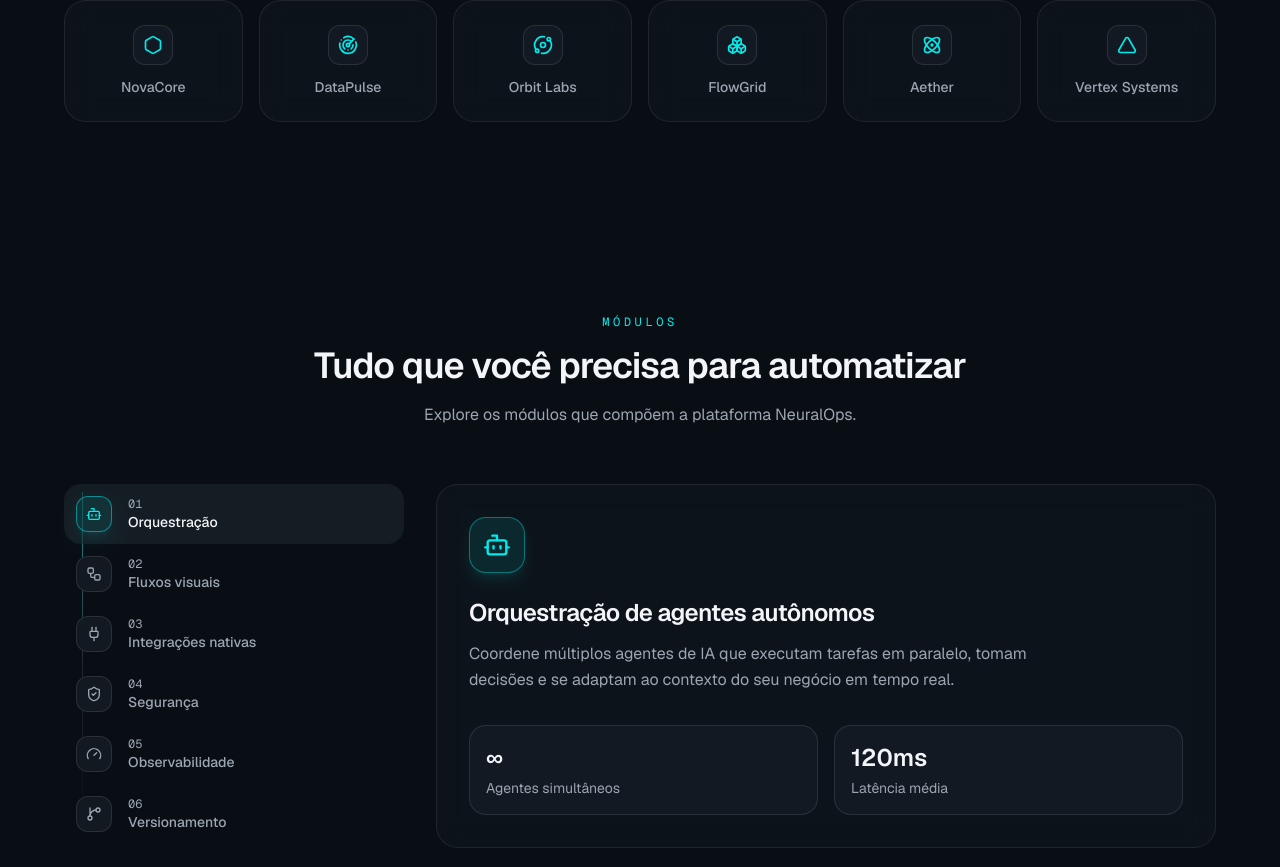
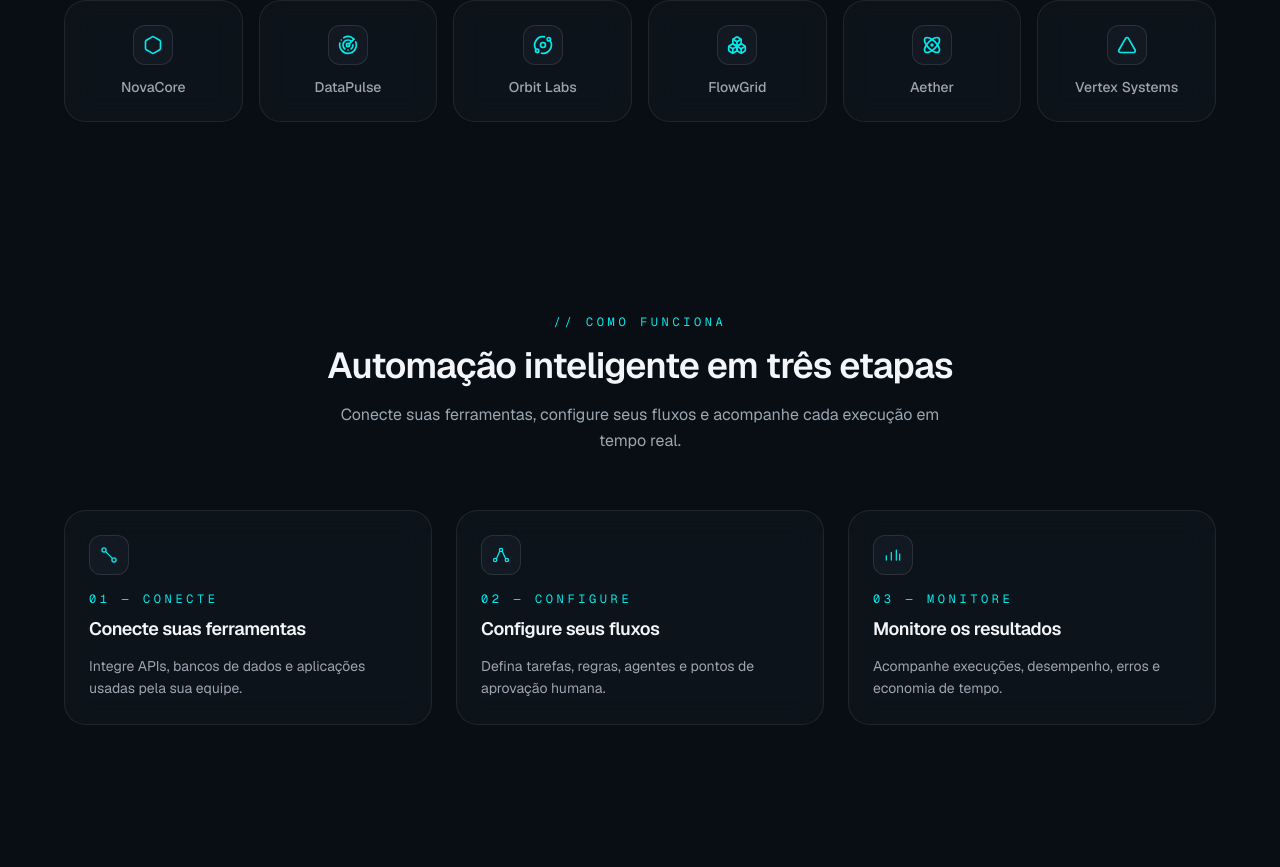
Before and after one commit to kaykymomoli/ai-futuristic-product-lab, a Next.js app in the folder projects/neuralops-ai/: page / in a window 1280 px wide. Shown: the part 1253-2120 px from the top of the page. Built offline with nearby package versions, Linux system fonts and the light colour scheme.

Commit message:
feat: add how it works section

```diff
--- a/projects/neuralops-ai/src/app/page.tsx
+++ b/projects/neuralops-ai/src/app/page.tsx
@@ -1,6 +1,7 @@
 import { Navbar } from "@/components/navbar";
 import { HeroSection } from "@/components/hero-section";
 import { TrustedCompaniesSection } from "@/components/trusted-companies-section";
+import { HowItWorksSection } from "@/components/how-it-works-section";
 import { FeaturesSection } from "@/components/features-section";
 import { CTA } from "@/components/cta";
 import { Footer } from "@/components/footer";
@@ -12,6 +13,7 @@ export default function Home() {
       <main>
         <HeroSection />
         <TrustedCompaniesSection />
+        <HowItWorksSection />
         <FeaturesSection />
         <CTA />
       </main>
--- /dev/null
+++ b/projects/neuralops-ai/src/components/how-it-works-section.tsx
@@ -0,0 +1,121 @@
+type Step = {
+  number: string
+  action: string
+  title: string
+  description: string
+  icon: React.ReactNode
+}
+
+const steps: Step[] = [
+  {
+    number: '01',
+    action: 'CONECTE',
+    title: 'Conecte suas ferramentas',
+    description:
+      'Integre APIs, bancos de dados e aplicações usadas pela sua equipe.',
+    icon: (
+      <svg
+        viewBox="0 0 24 24"
+        fill="none"
+        stroke="currentColor"
+        strokeWidth={1.5}
+        strokeLinecap="round"
+        strokeLinejoin="round"
+        className="h-5 w-5"
+      >
+        <circle cx="6" cy="6" r="2.5" />
+        <circle cx="18" cy="18" r="2.5" />
+        <path d="M8 8l8 8" />
+      </svg>
+    ),
+  },
+  {
+    number: '02',
+    action: 'CONFIGURE',
+    title: 'Configure seus fluxos',
+    description:
+      'Defina tarefas, regras, agentes e pontos de aprovação humana.',
+    icon: (
+      <svg
+        viewBox="0 0 24 24"
+        fill="none"
+        stroke="currentColor"
+        strokeWidth={1.5}
+        strokeLinecap="round"
+        strokeLinejoin="round"
+        className="h-5 w-5"
+      >
+        <circle cx="5" cy="18" r="2" />
+        <circle cx="12" cy="6" r="2" />
+        <circle cx="19" cy="18" r="2" />
+        <path d="M6.5 16.5l4-9M17.5 16.5l-4-9" />
+      </svg>
+    ),
+  },
+  {
+    number: '03',
+    action: 'MONITORE',
+    title: 'Monitore os resultados',
+    description:
+      'Acompanhe execuções, desempenho, erros e economia de tempo.',
+    icon: (
+      <svg
+        viewBox="0 0 24 24"
+        fill="none"
+        stroke="currentColor"
+        strokeWidth={1.5}
+        strokeLinecap="round"
+        strokeLinejoin="round"
+        className="h-5 w-5"
+      >
+        <path d="M4 18V13" />
+        <path d="M10 18V9" />
+        <path d="M16 18V6" />
+        <path d="M20 18V11" />
+      </svg>
+    ),
+  },
+]
+
+export function HowItWorksSection() {
+  return (
+    <section className="px-4 py-20 sm:px-6 lg:py-28">
+      <div className="mx-auto max-w-6xl">
+        <div className="mx-auto max-w-2xl text-center">
+          <p className="font-mono text-xs uppercase tracking-[0.3em] text-primary">
+            {'// COMO FUNCIONA'}
+          </p>
+          <h2 className="mt-4 text-balance text-3xl font-semibold tracking-tight sm:text-4xl">
+            Automação inteligente em três etapas
+          </h2>
+          <p className="mt-4 text-pretty leading-relaxed text-muted-foreground">
+            Conecte suas ferramentas, configure seus fluxos e acompanhe cada
+            execução em tempo real.
+          </p>
+        </div>
+
+        <div className="mt-14 grid grid-cols-1 gap-6 md:grid-cols-3">
+          {steps.map((step) => (
+            <div
+              key={step.number}
+              className="flex h-full flex-col rounded-2xl border border-border glass p-6"
+            >
+              <span className="flex h-10 w-10 items-center justify-center rounded-lg border border-border bg-secondary/40 text-primary">
+                {step.icon}
+              </span>
+              <p className="mt-4 font-mono text-xs uppercase tracking-[0.3em] text-primary">
+                {step.number} — {step.action}
+              </p>
+              <h3 className="mt-2 text-balance text-lg font-semibold tracking-tight">
+                {step.title}
+              </h3>
+              <p className="mt-3 text-pretty text-sm leading-relaxed text-muted-foreground">
+                {step.description}
+              </p>
+            </div>
+          ))}
+        </div>
+      </div>
+    </section>
+  )
+}
```
